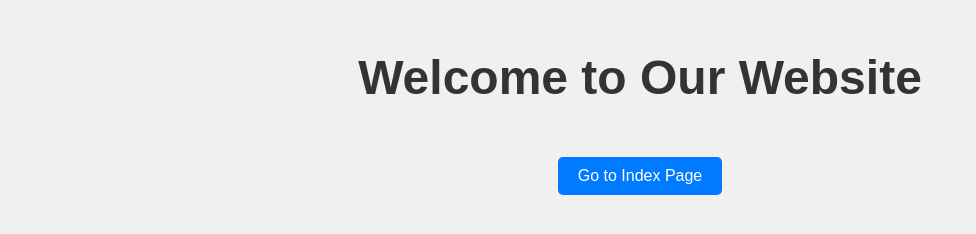
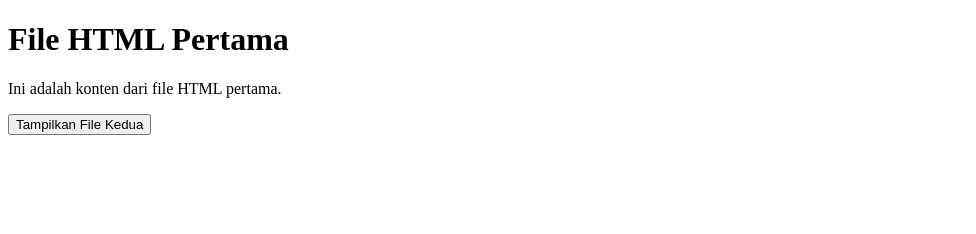
Before and after one commit to Danz223/Danz_Apikey, a website: page login.html in a window 1280 px wide. Shown: the whole page, without its empty margins (0-976 px from the left). Drawn offline with Linux system fonts and the light colour scheme.

Commit message:
login.html

```diff
--- a/login.html
+++ b/login.html
@@ -1,37 +1,27 @@
 <!DOCTYPE html>
-<html lang="en">
+<html>
 <head>
-<meta charset="UTF-8">
-<meta name="viewport" content="width=device-width, initial-scale=1.0">
-<title>Welcome Page</title>
-<style>
-    body {
-        font-family: Arial, sans-serif;
-        background-color: #f0f0f0;
-        text-align: center;
-    }
-    h1 {
-        font-size: 3rem;
-        color: #333;
-        margin-top: 50px;
-    }
-    .button {
-        display: inline-block;
-        padding: 10px 20px;
-        margin-top: 20px;
-        background-color: #007bff;
-        color: #fff;
-        text-decoration: none;
-        border-radius: 5px;
-        transition: background-color 0.3s;
-    }
-    .button:hover {
-        background-color: #0056b3;
-    }
-</style>
+    <title>Menampilkan File HTML</title>
+    <script>
+        function tampilkanFileKedua() {
+            document.getElementById('div1').style.display = 'none'; // Sembunyikan div pertama
+            document.getElementById('div2').style.display = 'block'; // Tampilkan div kedua
+        }
+    </script>
 </head>
 <body>
-    <h1>Welcome to Our Website</h1>
-    <a href="index.html" class="button">Go to Index Page</a>
+    <div id="div1">
+        <!-- Isi dari file HTML pertama -->
+        <h1>File HTML Pertama</h1>
+        <p>Ini adalah konten dari file HTML pertama.</p>
+    </div>
+
+    <div id="div2" style="display: none;">
+        <!-- Isi dari file HTML kedua -->
+        <h1>File HTML Kedua</h1>
+        <p>Ini adalah konten dari file HTML kedua.</p>
+    </div>
+
+    <button onclick="tampilkanFileKedua()">Tampilkan File Kedua</button>
 </body>
 </html>
```
